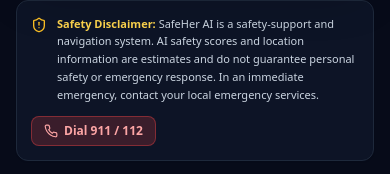
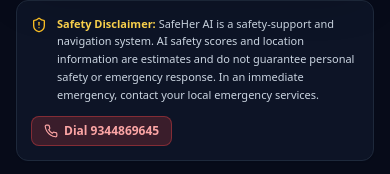
Before and after one commit to EswaraKaruppasamy211/webwomen, a Next.js app in the folder Women/frontend/: page /login in a window 390 px wide. Shown: the part 677-851 px from the top of the page. Built offline with nearby package versions, Linux system fonts and the light colour scheme; no server answers.

Commit message:
Update phone number in DisclaimerBanner component

```diff
--- a/Women/frontend/src/components/ui/DisclaimerBanner.tsx
+++ b/Women/frontend/src/components/ui/DisclaimerBanner.tsx
@@ -17,11 +17,11 @@
       </div>
 
       <a
-        href="tel:911"
+        href="tel:9344869645"
         className="shrink-0 flex items-center gap-1.5 bg-red-500/20 hover:bg-red-500/30 text-red-300 border border-red-500/40 px-3 py-1.5 rounded-lg text-xs font-semibold transition-colors"
       >
         <Phone className="w-3.5 h-3.5" />
-        <span>Dial 911 / 112</span>
+        <span>Dial 9344869645</span>
       </a>
     </div>
   );
```
